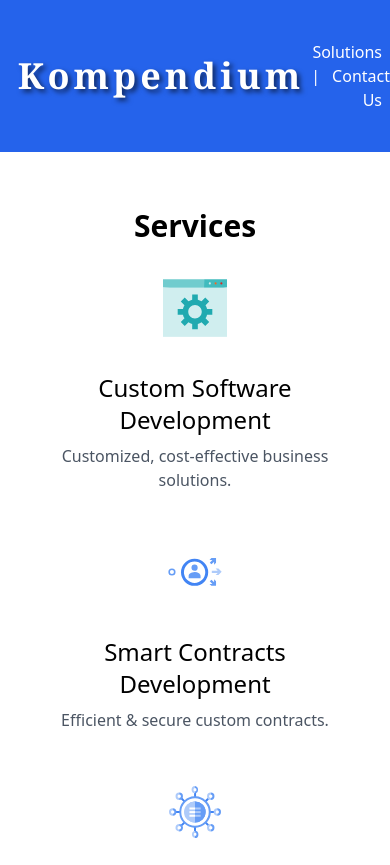
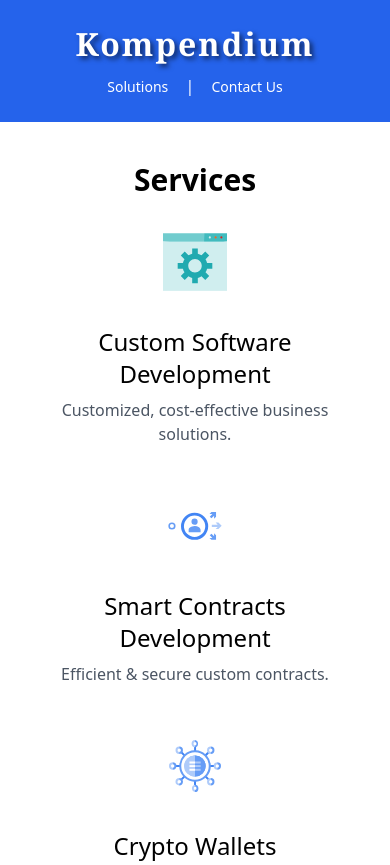
Before and after one commit to kompendium-ano/sitePage, a plain HTML site: page index.html in a window 390 px wide. Shown: the top 865 px of the page. Drawn offline with nearby package versions, Linux system fonts and the light colour scheme.

Commit message:
Site Adjsut

```diff
--- a/index.html
+++ b/index.html
@@ -8,17 +8,15 @@
     <link rel="stylesheet" href="styles.css">
 </head>
 <body>
-    <header class="bg-blue-600 text-white py-10 mb-10">
-        <div class="container mx-auto flex justify-between items-center">
-            <div class="flex-1"></div> <!-- Spacer div -->
-            <h1 class="text-4xl font-bold header-title flex-1 text-center">Kompendium</h1>
-            <nav class="flex-1 text-right">
+    <header class="bg-blue-600 text-white py-6 mb-6 header">
+        <div class="container mx-auto flex flex-col sm:flex-row justify-between items-center">
+            <h1 class="text-4xl font-bold header-title">Kompendium</h1>
+            <nav>
                 <a href="https://github.com/kompendium-ano" class="hover:text-blue-300 mx-2">Solutions</a> |
                 <a href="mailto:info@kompendium.co" class="hover:text-blue-300 mx-2">Contact Us</a>
             </nav>
         </div>
     </header>
-
     <main>
         <section id="services" class="container mx-auto p-4">
             <h2 class="text-3xl font-bold text-center mb-4 services-title">Services</h2>
--- a/styles.css
+++ b/styles.css
@@ -33,14 +33,6 @@ nav a {
     text-shadow: 3px 3px 5px rgba(0, 0, 0, 0.6);
 }
 
-/* Responsive font size for mobile devices */
-@media (max-width: 768px) {
-    .header-title {
-        font-size: 36px; /* Smaller font size for mobile devices */
-        letter-spacing: 4px;
-    }
-}
-
 .services-title {
     animation: fadeIn 1s ease-out;
 }
@@ -72,3 +64,26 @@ nav a {
 [data-aos] {
     transition: transform 0.6s ease, opacity 0.6s ease;
 }
+
+/* Responsive adjustments for header */
+@media (max-width: 768px) {
+    .header-title {
+        font-size: 32px; /* Adjust the font size for mobile */
+        letter-spacing: 2px;
+    }
+
+    nav a {
+        font-size: 14px; /* Adjust the font size of nav links for mobile */
+        padding: 5px; /* Add padding for easier tapping on touch screens */
+    }
+
+    /* Adjust header layout for mobile */
+    .header {
+        flex-direction: column;
+        text-align: center;
+    }
+
+    .header nav {
+        margin-top: 10px; /* Add some space between the title and nav links */
+    }
+}
```
